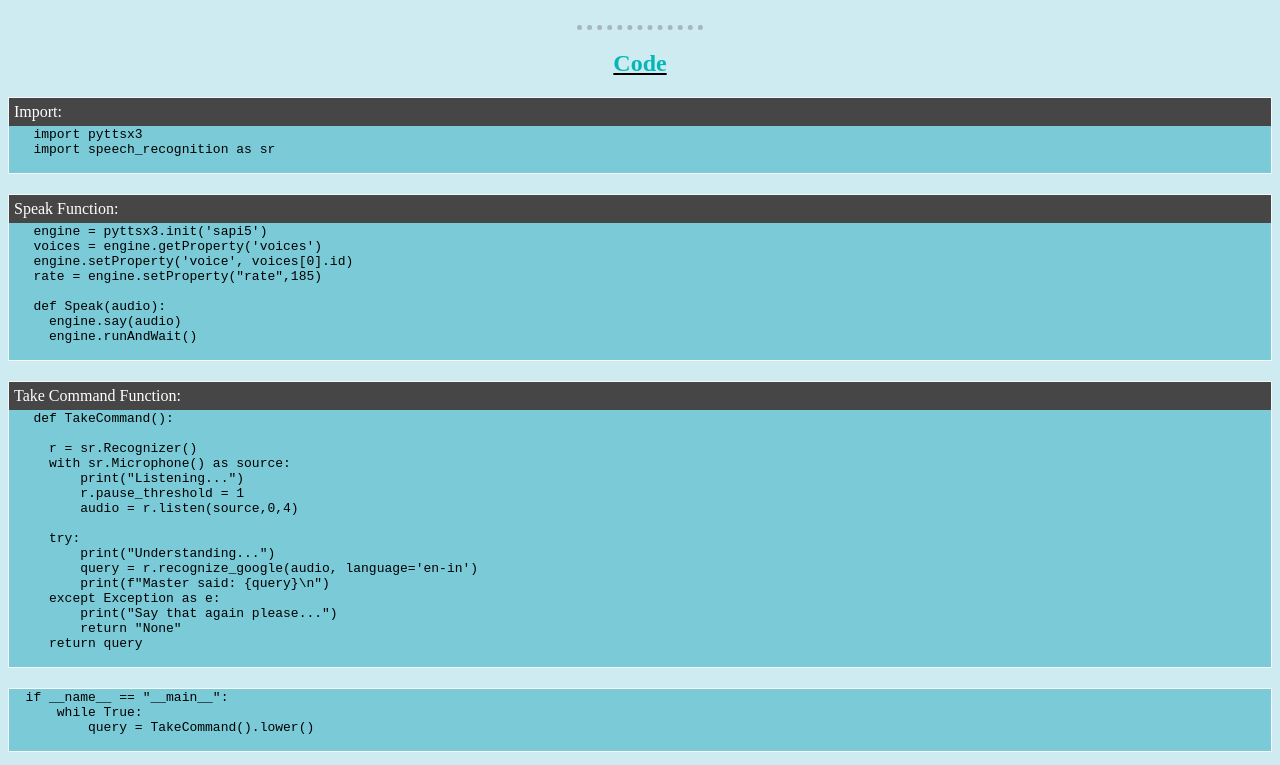
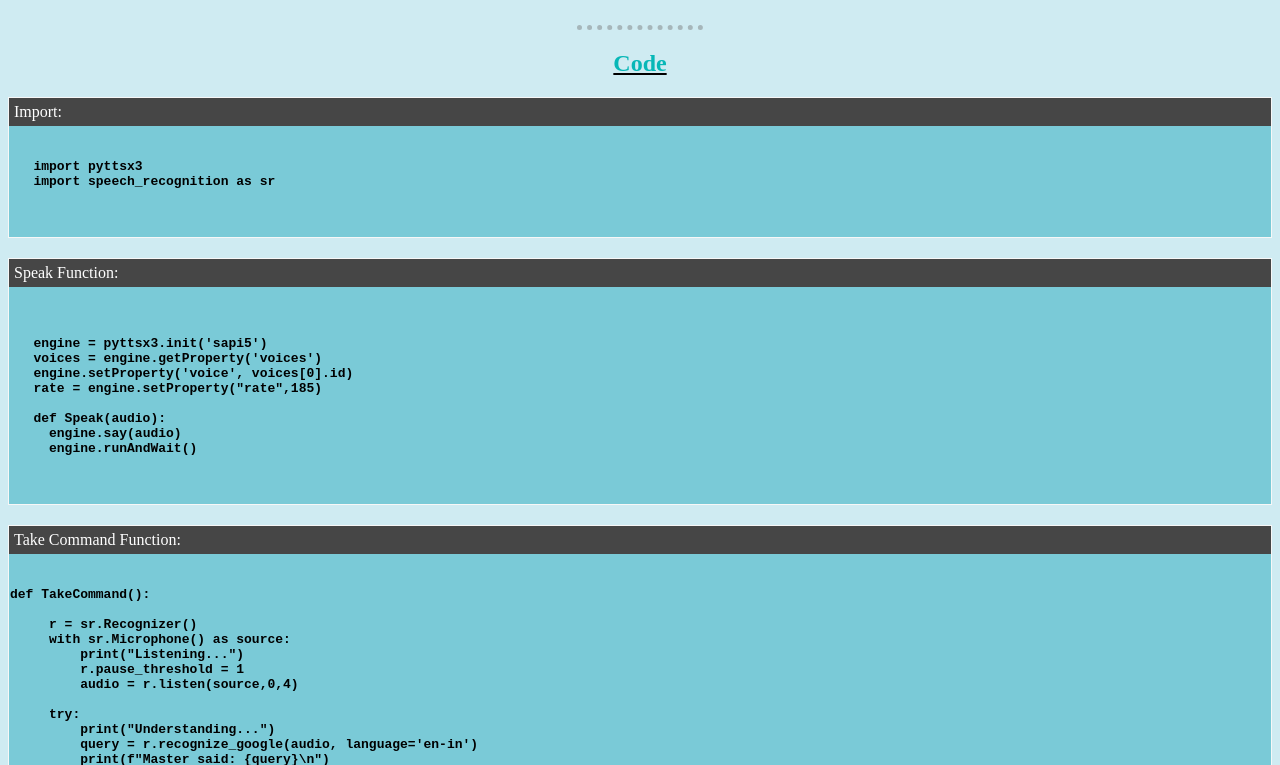
Before and after one commit to campuscoder74/J.A.R.V.I.S., a plain HTML site: page index.html in a window 1280 px wide. Shown: the part 187-952 px from the top of the page. Drawn offline with Linux system fonts and the light colour scheme.

Commit message:
Update index.html

```diff
--- a/index.html
+++ b/index.html
@@ -21,15 +21,16 @@
      <h2 id="Code">Code</h2>
      <div class="code-container">
        <p class="code-title">Import:</p>
-       <pre class="codetext">
+       <pre class="codetext"><h4>
    import pyttsx3
-   import speech_recognition as sr
+   import speech_recognition as sr</h4>
        </pre>
      </div>
 
      <div class="code-container">
        <p class="code-title">Speak Function:</p>
        <pre class="codetext">
+   <h4>
    engine = pyttsx3.init('sapi5')
    voices = engine.getProperty('voices')
    engine.setProperty('voice', voices[0].id)
@@ -37,14 +38,14 @@
 
    def Speak(audio):
      engine.say(audio)
-     engine.runAndWait()
+     engine.runAndWait()</h4>
        </pre>
      </div>
 
      <div class="code-container">
        <p class="code-title">Take Command Function:</p>
        <pre class="codetext">
-   def TakeCommand():
+   <h4>def TakeCommand():
 
      r = sr.Recognizer()
      with sr.Microphone() as source:
@@ -59,14 +60,15 @@
      except Exception as e:
          print("Say that again please...")
          return "None"
-     return query
+     return query</h4>
        </pre>
      </div>
      <div class="code-container">
-       <pre class="codetext">
+       <pre class="codetext"><h4>
   if __name__ == "__main__":
       while True:
           query = TakeCommand().lower()
+          </h4>
        </pre>
      </div>
    </body>
```
